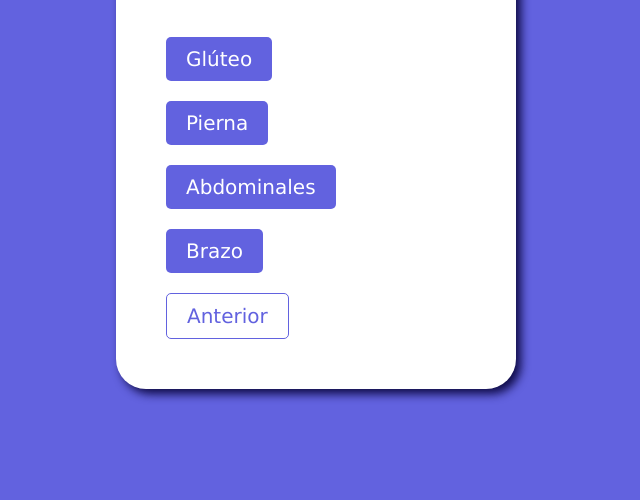
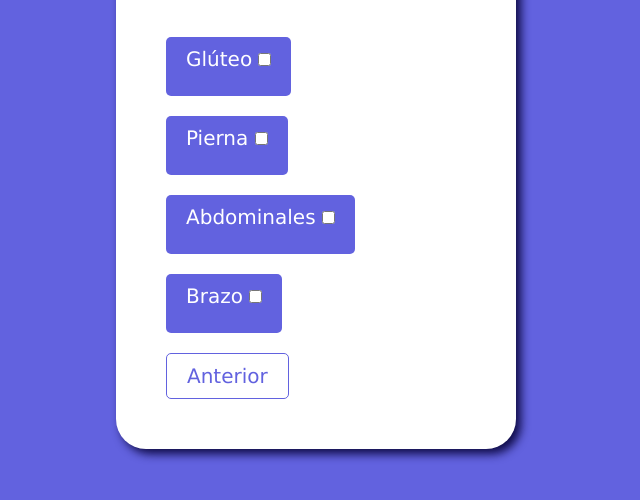
Before and after one commit to EvaGV/IA-entrenamiento, a plain HTML site: page formulario5.html in a window 1280 px wide. Shown: the part 358-858 px from the top of the page, without its empty margins (324-964 px from the left). Before the commit the page ends 807 px from the top, so only its background shows below. Drawn offline with Linux system fonts and the light colour scheme.

Commit message:
cambios en formularios 4 y 5
Formulario 4: he quitado un CSS que había creado para que me deje marcar la opción (antes no dejaba).

Formulario 5: he puesto input type checkbox para que deje seleccionar y deseleccionar varias opciones. Con el input type radio (poniendo diferente name) me dejaba marcar múltiples opciones pero no me dejaba deseleccionarlas.

```diff
--- a/CSS/entrenamiento.css
+++ b/CSS/entrenamiento.css
@@ -194,10 +194,28 @@ div{
     border: 2px solid;
     transform: scale(1.1) ;
 }
-.divbuttonopcion input[type="radio"] {
-    display: none;
-  }
 
-  .divbuttonopcion input[type="radio"]:checked + label {
-    background-color: #3419ae;
+
+
+
+/*form5*/
+.button__form5{
+    display: inline-block;
+    width: fit-content;
+    background-color: rgb(98, 98, 223);
+    color: white;
+    padding: 10px 20px;
+    border-radius: 5px;
+    cursor: pointer;
+    margin-top: 20px;
+    text-decoration: none;
+    transition: transform 0.3s ease;
 }
+
+.button__form5:hover{
+    background-color: #fff;
+    color: rgb(98, 98, 223);
+    border-color: rgb(98, 98, 223);
+    border: 2px solid;
+    transform: scale(1.1) rotate(5deg);
+}
--- a/formulario5.html
+++ b/formulario5.html
@@ -17,24 +17,24 @@
         <form class="forms" action="https://ecampus.rocks/test-forms.php" method="get">
             <h2>¿QUÉ PARTES DEL CUERPO QUIERES TRABAJAR?</h2>
 
-
-            <div class="divbutton">
-                <a class="button" href="#" type="submit">Glúteo</a>
-
+            <div class="button__form5">
+                <label value="Principiante">Glúteo</label>
+                <input type="checkbox" value="Glúteo" name="opcion1">
             </div>
 
-            <div class="divbutton">
-                <a class="button" href="#" type="submit">Pierna</a>
-
+            <div class="button__form5">
+                <label value="Intermedio">Pierna</label>
+                <input type="checkbox" value="Pierna" name="opcion2">
             </div>
 
-            <div class="divbutton">
-                <a class="button" href="#" type="submit">Abdominales</a>
-
+            <div class="button__form5">
+                <label value="Avanzado">Abdominales</label>
+                <input type="checkbox" value="Abdominales" name="opcion3">
             </div>
 
-            <div class="divbutton">
-                <a class="button" href="#" type="submit">Brazo</a>
+            <div class="button__form5">
+                <label value="Avanzado">Brazo</label>
+                <input type="checkbox" value="Brazo" name="opcion3">
 
             </div>
 
```
